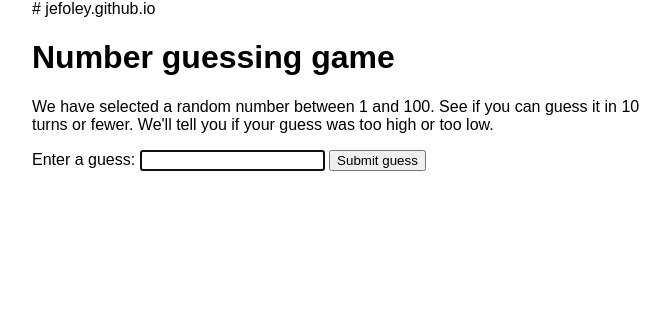
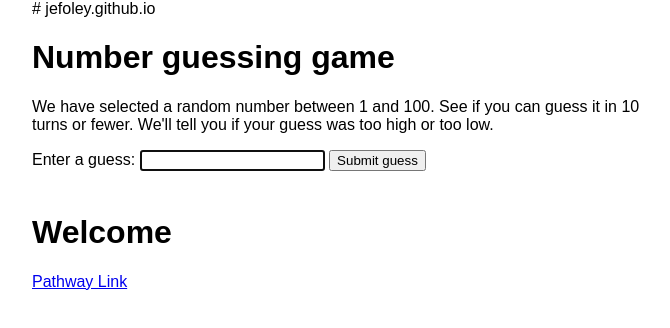
Before and after one commit to jefoley/jefoley.github.io, a plain HTML site: page index.html in a window 1280 px wide. Shown: the whole page, without its empty margins (288-958 px from the left). Drawn offline with Linux system fonts and the light colour scheme.

Commit message:
Update index.html

```diff
--- a/index.html
+++ b/index.html
@@ -40,7 +40,10 @@
       <p class="lastResult"></p>
       <p class="lowOrHi"></p>
     </div>
-
+    <h1>Welcome</h1>
+      <p>
+        <a href="navpage/pathway.html" target="navpage/pathway.html">Pathway Link</a>
+      </p>
     <script>
 
       let randomNumber = Math.floor(Math.random() * 100) + 1;
```
